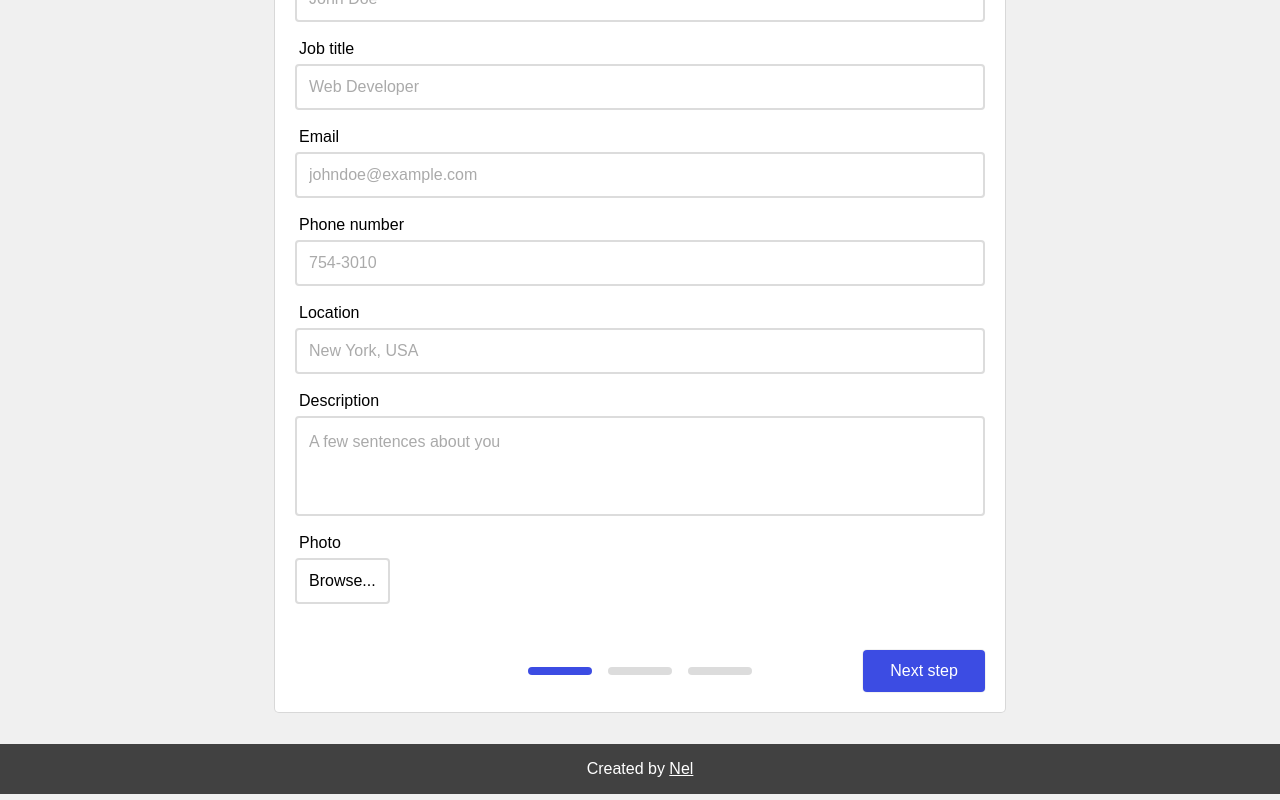
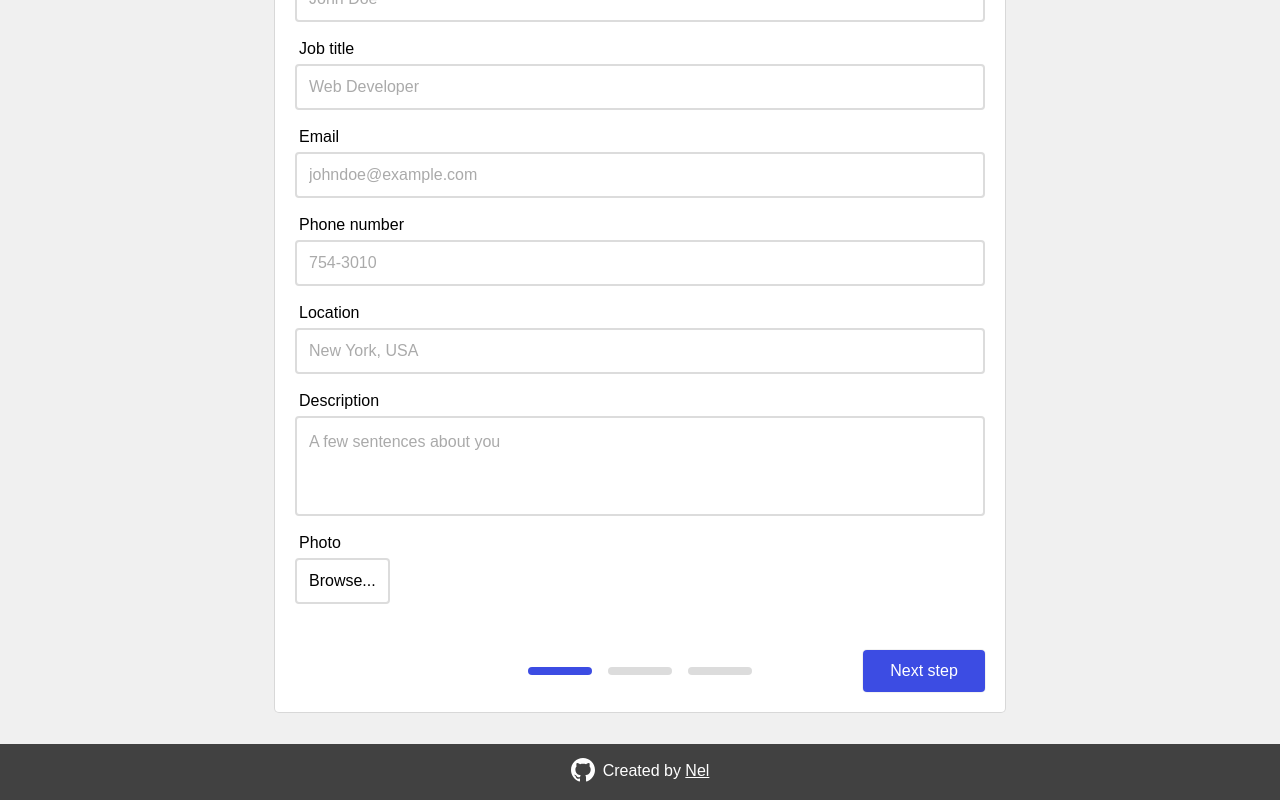
Before and after one commit to nelrnd/react-cv-application, a React (Create React App) app: page / in a window 1280 px wide. Shown: the part 221-1021 px from the top of the page. Built offline with nearby package versions, Linux system fonts and the light colour scheme; what @react-pdf/renderer would draw is missing.

Commit message:
Add GitHub icon in Footer

```diff
--- a/src/components/Footer.js
+++ b/src/components/Footer.js
@@ -1,9 +1,11 @@
 import React from 'react';
+import GitHubIcon from '../assets/github-icon.svg';
 
 function Footer() {
   return (
     <footer>
       <p>
+        <img src={GitHubIcon} alt="GitHub icon" />
         Created by{' '}
         <a href="https://github.com/nelrnd" target="_blank" rel="noreferrer">
           Nel
--- a/src/styles/App.css
+++ b/src/styles/App.css
@@ -33,6 +33,14 @@ footer {
   text-align: center;
   background-color: var(--grey-dk);
   padding: 1rem;
+}
+
+footer img {
+  display: inline-block;
+  vertical-align: middle;
+  margin-right: 8px;
+  position: relative;
+  bottom: 2px;
 }
 
 footer a {
```
Also changed, not shown: src/assets/github-icon.svg (added).
